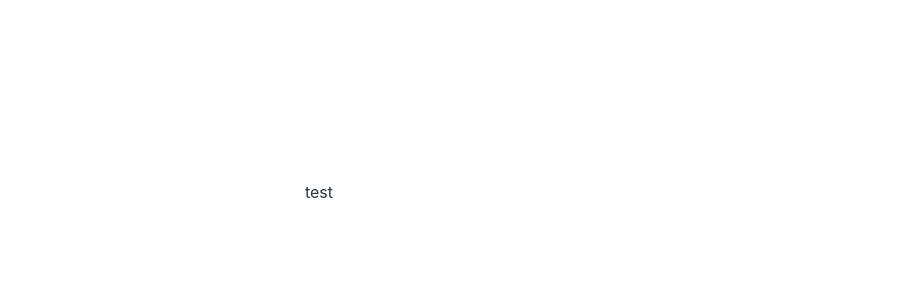
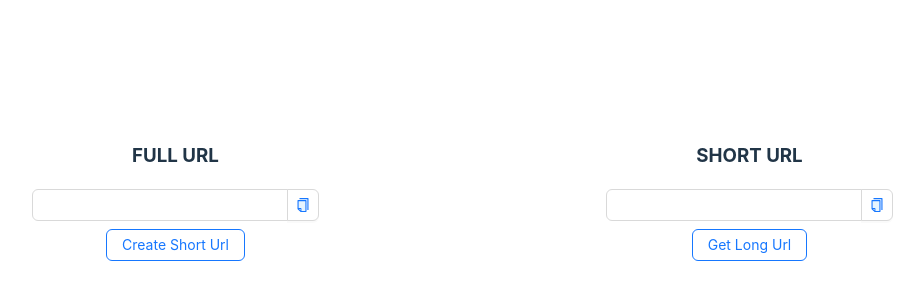
Before and after one commit to faparipik/tinyUrl, a React (Vite) app in the folder frontend/: page / in a window 1280 px wide. Shown: the part 208-508 px from the top of the page, without its empty margins (321-1245 px from the left). Built offline with nearby package versions, Linux system fonts and the light colour scheme.

Commit message:
Created input for long and short url

```diff
--- a/frontend/package.json
+++ b/frontend/package.json
@@ -10,6 +10,8 @@
     "preview": "vite preview"
   },
   "dependencies": {
+    "@ant-design/icons": "^5.4.0",
+    "antd": "^5.19.3",
     "react": "^18.3.1",
     "react-dom": "^18.3.1"
   },
--- a/frontend/src/App.tsx
+++ b/frontend/src/App.tsx
@@ -1,9 +1,11 @@
+import HomePage from "./pages/HomePage";
+
 import "./App.css";
 
 function App() {
   return (
     <>
-      <div>test</div>
+      <HomePage />
     </>
   );
 }
--- /dev/null
+++ b/frontend/src/components/Home/LongUrl.tsx
@@ -0,0 +1,34 @@
+import { Space, Input, Tooltip, Button } from "antd";
+import { CopyTwoTone } from "@ant-design/icons";
+
+type Props = {
+  longUrl: string;
+  setLongUrl: (value: string) => void;
+};
+
+const LongUrl = ({ longUrl, setLongUrl }: Props) => {
+  return (
+    <div>
+      <h3>FULL URL</h3>
+      <Space direction="vertical">
+        <Space.Compact block>
+          <Input
+            onChange={(e) => setLongUrl(e.target.value)}
+            style={{
+              width: "20vw",
+            }}
+            value={longUrl}
+          />
+          <Tooltip title="copy url">
+            <Button icon={<CopyTwoTone />} />
+          </Tooltip>
+        </Space.Compact>
+        <Button type="primary" ghost>
+          Create Short Url
+        </Button>
+      </Space>
+    </div>
+  );
+};
+
+export default LongUrl;
--- /dev/null
+++ b/frontend/src/components/Home/ShortUrl.tsx
@@ -0,0 +1,35 @@
+import { Space, Input, Tooltip, Button } from "antd";
+import { CopyTwoTone } from "@ant-design/icons";
+
+type Props = {
+  shortUrl: string;
+  setShortUrl: (value: string) => void;
+};
+
+const ShortUrl = ({ shortUrl, setShortUrl }: Props) => {
+  return (
+    <div>
+      <h3>SHORT URL</h3>
+      <Space direction="vertical">
+        <Space.Compact block>
+          <Input
+            style={{
+              width: "20vw",
+            }}
+            value={shortUrl}
+            onChange={(e) => setShortUrl(e.target.value)}
+            defaultValue="git@github.com:ant-design/ant-design.git"
+          />
+          <Tooltip title="copy url">
+            <Button icon={<CopyTwoTone />} />
+          </Tooltip>
+        </Space.Compact>
+        <Button type="primary" ghost>
+          Get Long Url
+        </Button>
+      </Space>
+    </div>
+  );
+};
+
+export default ShortUrl;
--- /dev/null
+++ b/frontend/src/components/Home/index.tsx
@@ -0,0 +1,20 @@
+import { useState } from "react";
+import { Flex } from "antd";
+
+import ShortUrl from "./ShortUrl";
+import LongUrl from "./LongUrl";
+
+function Home() {
+  const [longUrl, setLongUrl] = useState<string>("");
+  const [shortUrl, setShortUrl] = useState<string>("");
+  return (
+    <>
+      <Flex gap="50%" justify="space-evenly">
+        <LongUrl longUrl={longUrl} setLongUrl={setLongUrl} />
+        <ShortUrl shortUrl={shortUrl} setShortUrl={setShortUrl} />
+      </Flex>
+    </>
+  );
+}
+
+export default Home;
--- /dev/null
+++ b/frontend/src/pages/HomePage.tsx
@@ -0,0 +1,5 @@
+import Home from "../components/Home";
+
+export default function HomePage() {
+  return <Home />;
+}
```
Also changed, not shown: 1 other file (tests, documents, lock files or other folders).
